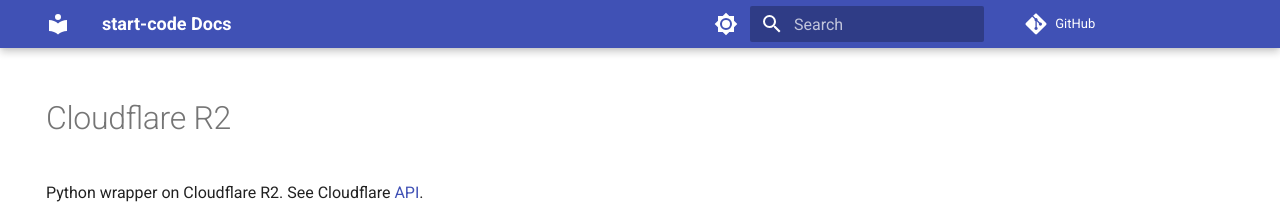
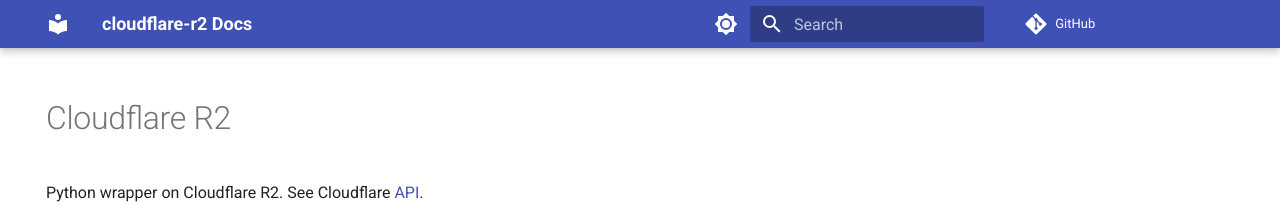
Before and after one commit to justmars/cloudflare-r2, an MkDocs documentation site: the page built from docs/index.md, in a window 1280 px wide. Shown: the top 206 px of the page. Built offline with MkDocs 1.6.1 and Material for MkDocs 9.7.7, drawn with Linux system fonts in a browser that asks for light colours; comment, search, counter and statistics services are not loaded.

Commit message:
feat: docs

```diff
--- a/mkdocs.yml
+++ b/mkdocs.yml
@@ -1,8 +1,8 @@
-site_name: start-code Docs
-site_description: Boilerplate python
+site_name: cloudflare-r2 Docs
+site_description: Wrapper around commonly used boto3 functions in Cloudflare R2 API.
 site_url: https://mv3.dev
 site_author: Marcelino Veloso III
-repo_url: https://github.com/justmars/start-django
+repo_url: https://github.com/justmars/cloudflare-r2
 dev_addr: '127.0.0.1:8001'
 theme:
   name: "material"
```
